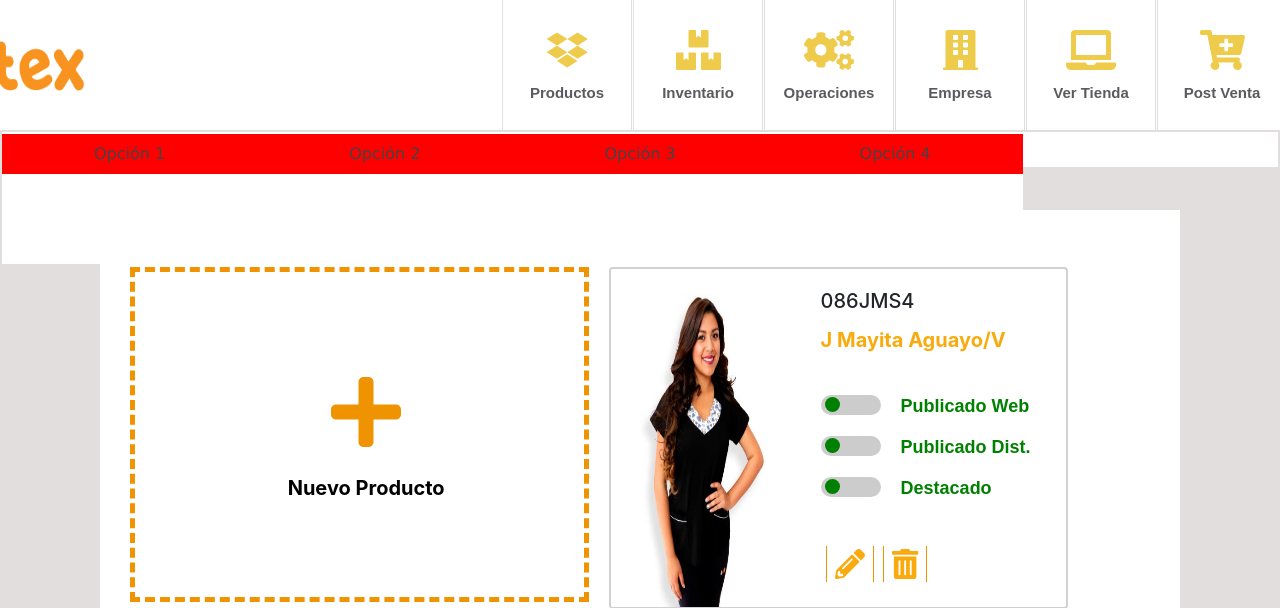
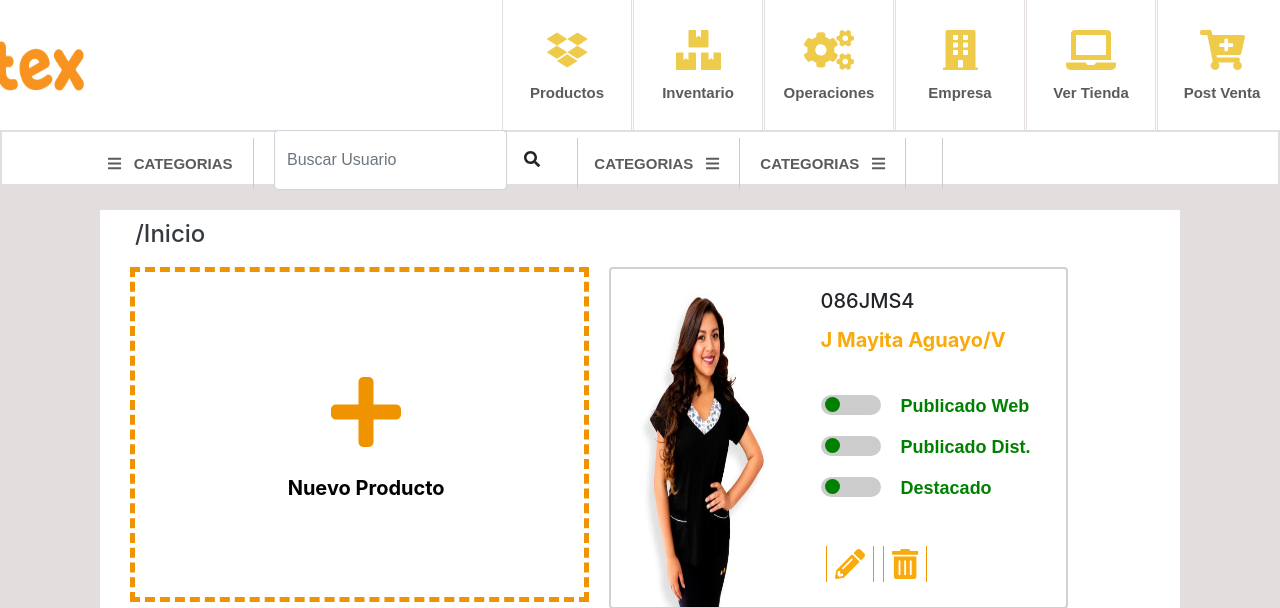
Before and after one commit to bluedevil97/wil, a Laravel app: page /producto in a window 1280 px wide, after a click on "Productos". Shown: the top 608 px of the page. Run offline with Laravel 8, Linux system fonts and the light colour scheme; some libraries are stand-ins or nearby versions; some web fonts are replaced.

Commit message:
submenu en producto

```diff
--- a/public/css/estilos.css
+++ b/public/css/estilos.css
@@ -444,9 +444,7 @@ nav{
     font-family: Signika,sans-serif;
     width: 100% !important;
     margin-left: 0px;
-    height: 30%;
-
-
+    height: 43%;
 
 }
 
@@ -463,53 +461,78 @@ nav{
 
 
 #navegador{
-     margin-top: 15px;
-     margin-left: -33px;
+     margin-top: 0px;
+     margin-left:4%;
+     margin-bottom: 0px;
+
 
 }
 #navegador ul{
   /* list-style-type: none;*/
    display: block !important;
-
+   height: 30%;
 
 }
 
 #navegador li{
    display: inline;
    text-align: center;
+    margin-left: 0px;
+    margin-right: 0px;
+
 
 }
 
 #navegador li a {
-     margin-left: -5px;
-   margin-right: 0px;
-  padding-top: 12px;
-  padding-bottom: 11px;
-  padding-right: 5px;
-  padding-left: 5px;
+
+    margin-top: 0px;
+    margin-bottom: 0px;
+   /* padding-top: 1%;
+    padding-bottom:1%;*/
+    padding-top: 17px;
+   padding-bottom: 17px;
+    padding-right: 20px;
+    padding-left: 20px;
+    margin-right: 1px;
     color: #666;
-   /*background-color: #eeeeee;*/
-    border-left: 1px solid #ccc;
+    /*background-color: pink;*/
+    /*border-left: 1px solid #ccc;*/
     border-right: 1px solid #ccc;
-   font-size:25px;
+    font-size:15px;
     text-decoration: none;
     color: #5B5B5F;
     font-family: Signika,sans-serif;
     font-weight: bold;
     text-align: center;
+   /* height: 30%;*/
+
+}
+
+#navegador li a:hover{
+  /* background-color: #FCF4D9;*/
+   color: #F09300;
+   /*height: 100%;*/
+
+   padding-right: 20px;
+   padding-top: 17px;
+   padding-bottom: 17px;
 
 
 }
 
-#navegador li a:hover{
-   /*background-color: #333333;*/
+
+.categoria:hover{
+   background-color: #FCF4D9;
    color: #F09300;
-   height: 100%;
+   /*height: 100%;*/
+
+   padding-right: 20px;
+   padding-top: 17px;
+   padding-bottom: 17px;
+
 }
+
 /*fin drop menu nav*/
-
-
-
 
 
 
--- a/public/css/ofrecemos.css
+++ /dev/null
@@ -1,114 +0,0 @@
-@charset "utf-8";
-/* CSS Document */
-
-
-/*.tamaño{
-	width: 200px;
-	height: 400px;
-}*/
-/*.contenedor-img {
-background:#000;
-cursor: default;
-float: left;
-height:100%;
-overflow: hidden;
-position: relative;
-text-align: center;
-width: 100%;
-
-}*/
-/*.contenedor-img .mascara,.contenedor-img .contenido {
-width: 100%;
-height: 100%;
-position: absolute;
-overflow: hidden;
-
-padding:0px;
-top: 0;
-left: 0
-}
-.contenedor-img img {
-display: block;
-position: relative;
-}*/
-
-/* antesssssssssss
-.contenedor-img h2 {
-text-transform: uppercase;
-color: #fff;
-text-align: center;
-position: relative;
-font-size: 17px;
-padding: 50px;
-
-background: rgba(0, 0, 0,0.9);
-margin: 50px 0 0 0
-}
-antesssssssssss*/
-/*.contenedor-img p {*/
-/*padding: 100px 20px 10px;*/
-/*color:#FFF;
-font-family: 'Ubuntu Condensed', sans-serif;
-font-size: 13.5px;
-margin: 20% 10%;
-position: relative;
-text-align: center
-}*/
-/*.contenedor-img a.link {
-display: inline-block;
-text-decoration: none;
-margin-top: 0px;
-padding: 7px 50px ;
-/*background:#222;*/
-/*color:#fff;
-text-transform: uppercase;
-/*box-shadow: 0 0 1px #000*/
-/*}*/
-/*.contenedor-img a.link:hover {
-box-shadow: 0 0 5px #000
-}*/
-.ejemplo-1 img {
-transition: all 0.3s linear;
-}/*
-.ejemplo-1 .mascara {
-opacity: 0;
-background-color: rgba(193,66,66,.5);
-transition: all 0.3s ease-in-out;
-padding-bottom:5px;
-}*/
-/*.ejemplo-1 h2 {
-transform: translateX(-200px);/*Desplazamos a la izquierda*/
-/*opacity: 0;
-transition: all 0.7s ease-in-out;
-}*/
-/*.ejemplo-1 p {
-transform: translateY(-200px);/*Desplazamos a la derecha*/
-/*opacity: 0;*/
-/*transition: all 0.4s linear;*/
-/*transition: all 0.4s ease-in-out;
-}*/
-/*.ejemplo-1 a.link{
-opacity: 0;
-transition: all 0.4s ease-in-out;
-transform: translateY(100px)/*Desplazamos para abajo*/
-/*}*/
-.ejemplo-1:hover img {
-transform: scale(1.1);/*Damos un ligero zoom a la imagen*/
-}
-/*.ejemplo-1:hover .mascara {
-opacity: 1;
-}*/
-
-/*.ejemplo-1:hover h2,
-.ejemplo-1:hover p,
-.ejemplo-1:hover a.link {
-opacity: 1;
-transform: translateX(0px);/*Regresamos a las posiciones originales*/
-/*}*/
-/*.ejemplo-1:hover p {
-transition-delay: 0.1s;
-}*/
-/*.ejemplo-1:hover a.link {
-transition-delay: 0.2s; /*Aplicamos un pequeño retardo para que se muestre al final*/
-/*transform: translateY(0px);
-}*/
--- a/resources/views/empresa/usuarios.blade.php
+++ b/resources/views/empresa/usuarios.blade.php
@@ -22,7 +22,7 @@
      <!-- FONT AWESOME -->
     <link rel="stylesheet" href="https://use.fontawesome.com/releases/v5.0.13/css/all.css" integrity="sha384-DNOHZ68U8hZfKXOrtjWvjxusGo9WQnrNx2sqG0tfsghAvtVlRW3tvkXWZh58N9jp" crossorigin="anonymous">
 
-    <link rel="stylesheet" type="text/css" href="/css/ofrecemos.css">
+    <link rel="stylesheet" type="text/css" h ref="/css/ofrecemos.css">
     <link rel="stylesheet" type="text/css" href="/css/estilos.css">
     <link rel="stylesheet" type="text/css" href="/css/empresa/empresa_empresa.css">
     <link rel="stylesheet" type="text/css" href="/css/empresa/empresa_usuario.css">
--- a/resources/views/productos/producto.blade.php
+++ b/resources/views/productos/producto.blade.php
@@ -25,6 +25,8 @@
     <link rel="stylesheet" type="text/css" href="/css/ofrecemos.css">
     <link rel="stylesheet" type="text/css" href="/css/estilos.css">
     <link rel="stylesheet" type="text/css" href="/css/producto/producto_producto.css">
+    <link rel="stylesheet" type="text/css" href="/css/empresa/empresa_usuario.css">
+
 
      <script defer src="https://use.fontawesome.com/releases/v5.7.2/js/all.js" integrity="sha384-0pzryjIRos8mFBWMzSSZApWtPl/5++eIfzYmTgBBmXYdhvxPc+XcFEk+zJwDgWbP" crossorigin="anonymous"></script>
     <title>Web landing - Practica</title>
@@ -60,25 +62,28 @@
                         <li class="nav-item iconos" data-toggle="dropdown">
                         <a class="nav-link " href="#" ><i class="fab fa-dropbox" id="icono"></i><br><p class="letramenu">Productos</p></a></li>
 
-                         <div class="dropdown-menu submenu" aria-labelledby="navbarDropdown">
 
-                            <nav id="menu_gral">
+                           <!-- <nav id="menu_gral">
                               <ul>
-                                <li><a href="#" class="btn-disabled">Opción 1</a>
+                                <li>
+                                  <a href="#" class="btn-disabled">Opción 1</a>
                                     <ul>
                                       <li><a href="#">Opción 1.1</a></li>
                                       <li><a href="#">Opción 1.2</a></li>
                                       <li><a href="#">Opción 1.3</a></li>
                                     </ul>
-                                </li>
-                                <li><a href="#">Opción 2</a>
+
+
+                                <li>
+                                  <a href="#">Opción 2</a>
                                     <ul>
                                       <li><a href="#">Opción 2.1</a></li>
                                       <li><a href="#">Opción 2.2</a></li>
                                     </ul>
                                 </li>
-                                <li><a href="#">Opción 3</a></li>
-                                <li><a href="#">Opción 4</a>
+
+                                <li>
+                                  <a href="#">Opción 4</a>
                                     <ul>
                                       <li><a href="#">Opción 4.1</a></li>
                                       <li><a href="#">Opción 4.2</a></li>
@@ -86,9 +91,29 @@
                                     </ul>
                                 </li>
                               </ul>
-                            </nav>
+                            </nav>     -->
 
-                        </div>
+                            <div class="dropdown-menu submenu" aria-labelledby="navbarDropdown">
+                            <div id="navegador">
+                              <form class="form-inline">
+                              <ul>
+
+                              <li><a href="#" class="categoria"><i class="fas fa-bars" id="icono"></i>&nbsp;&nbsp;&nbsp;CATEGORIAS</a></li>
+                              <li><a>
+
+                                  <input class="form-control busuario" type="search" placeholder="Buscar Usuario" aria-label="Search" >
+                                  <button class="btn" type="submit"><i class="fas fa-search"></i></button>
+
+                              </a>
+                              </li>
+                               <li><a href="#">CATEGORIAS&nbsp;&nbsp;&nbsp;<i class="fas fa-bars" id="icono"></i></a></li>
+                               <li><a href="#">CATEGORIAS&nbsp;&nbsp;&nbsp;<i class="fas fa-bars" id="icono"></i></a></li>
+                                <li><a href="#"></a></li>
+                              </ul>
+                              </form>
+                            </div>
+                          </div>
+
 
                       </div>
                     </div>
@@ -101,14 +126,22 @@
 
                          <div class="dropdown-menu submenu" aria-labelledby="navbarDropdown">
                             <div id="navegador">
+                              <form class="form-inline">
                               <ul>
                               <li><a href="#">Elemento 1</a></li>
                               <li><a href="#">Elemento 2</a></li>
                               <li><a href="#">Elemento 3</a></li>
-                              <li><a href="#">Elemento 4</a></li>
+                              <li><a>
+
+                                  <input class="form-control busuario" type="search" placeholder="Buscar Usuario" aria-label="Search">
+                                  <button class="btn" type="submit"><i class="fas fa-search"></i></button>
+
+                              </a>
+                              </li>
                               </ul>
+                              </form>
                             </div>
-                        </div>
+                          </div>
                       </div>
                     </div>
 
@@ -177,20 +210,22 @@
 
                          <div class="dropdown-menu submenu" aria-labelledby="navbarDropdown">
                             <div id="navegador">
+                              <form class="form-inline">
                               <ul>
                               <li><a href="#">Elemento 1</a></li>
                               <li><a href="#">Elemento 2</a></li>
                               <li><a href="#">Elemento 3</a></li>
-                              <li>
+                              <li><a>
 
-                                <form class="form-inline">
                                   <input class="form-control busuario" type="search" placeholder="Buscar Usuario" aria-label="Search">
                                   <button class="btn" type="submit"><i class="fas fa-search"></i></button>
-                                </form>
 
+                             </a>
 
                               </li>
+                               <li><a href="#">Elemento 3</a></li> <li><a href="#">Elemento 3</a></li>
                               </ul>
+                              </form>
                             </div>
                         </div>
                       </div>
```
Lines whose indentation alone changed are shown as unchanged.
